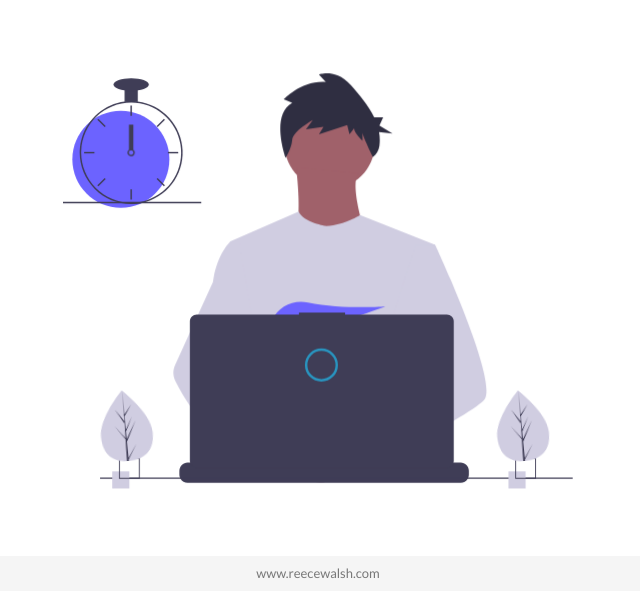
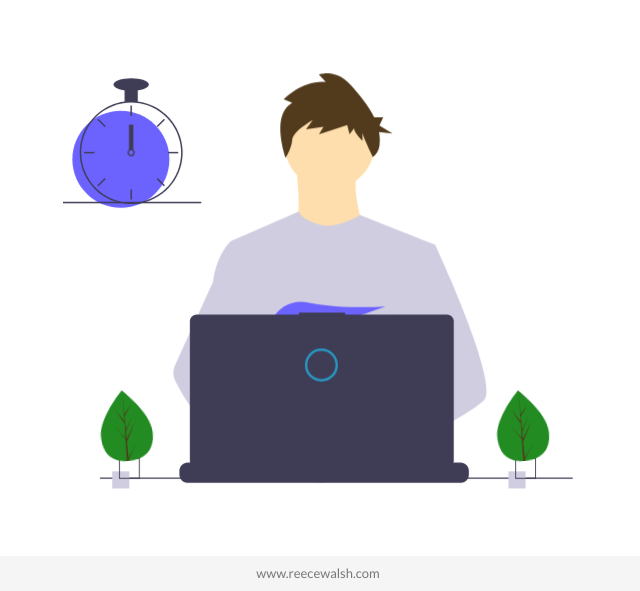
Before and after one commit to reeceawalsh/reece-walsh, a plain HTML site: page index.html in a window 1280 px wide. Shown: the part 209-800 px from the top of the page, without its empty margins (322-962 px from the left). Drawn offline with nearby package versions, Linux system fonts and the light colour scheme.

Commit message:
Updated colours

```diff
--- a/index.html
+++ b/index.html
@@ -44,12 +44,12 @@
                 <path
                   id="Vector"
                   d="M435.922 191.941C476.534 191.941 509.458 159.018 509.458 118.405C509.458 77.7923 476.534 44.869 435.922 44.869C395.309 44.869 362.385 77.7923 362.385 118.405C362.385 159.018 395.309 191.941 435.922 191.941Z"
-                  fill="#A0616A"
+                  fill="#FFDEAD"
                 />
                 <path
                   id="Vector_2"
                   d="M381.036 155.173C381.036 155.173 394.891 259.616 373.576 271.339C352.261 283.062 500.399 284.128 500.399 284.128C500.399 284.128 467.361 193.54 482.281 165.831L381.036 155.173Z"
-                  fill="#A0616A"
+                  fill="#FFDEAD"
                 />
                 <path
                   id="Vector_3"
@@ -59,7 +59,7 @@
                 <path
                   id="Vector_4"
                   d="M374.746 48.8468L360.997 43.3423C360.997 43.3423 389.746 11.6915 429.744 14.4439L418.494 2.05865C418.494 2.05865 445.993 -8.95021 470.992 19.9482C484.134 35.1394 499.339 52.996 508.817 73.1112H523.542L517.396 86.643L538.906 100.175L516.828 97.7442C518.144 105.154 518.346 112.719 517.428 120.189C516.48 127.661 512.667 134.473 506.793 139.187C506.793 139.187 489.741 103.891 489.741 98.387V112.148C489.741 112.148 475.992 99.7631 475.992 91.5065L468.492 101.139L464.742 86.0019L418.494 101.139L425.994 88.7543L397.245 92.8826L408.495 77.7452C408.495 77.7452 375.997 95.6348 374.746 110.772C373.497 125.909 363.984 140.253 363.984 140.253C363.984 140.253 338.498 69.4885 374.746 48.8468Z"
-                  fill="#2F2E41"
+                  fill="#513B1C"
                 />
                 <g id="rightHand">
                   <path
@@ -209,24 +209,24 @@
                 <path
                   id="Vector_32"
                   d="M150.594 599.754C151.527 631.704 132.859 643.413 109.43 644.097C108.886 644.113 108.345 644.123 107.805 644.126C106.719 644.135 105.643 644.117 104.577 644.072C83.3891 643.193 66.6173 631.945 65.7495 602.232C64.8515 571.482 103.018 531.529 105.882 528.574L105.887 528.571C105.996 528.458 106.052 528.402 106.052 528.402C106.052 528.402 149.661 567.807 150.594 599.754Z"
-                  fill="#D0CDE1"
+                  fill="#228B22"
                 />
                 <path
                   id="Vector_33"
                   d="M107.744 639.255L122.626 617.124L107.774 641.636L107.805 644.126C106.719 644.135 105.643 644.117 104.577 644.072L105.316 612.06L105.295 611.813L105.323 611.766L105.393 608.741L89.0953 585.078L105.374 606.477L105.432 607.116L105.989 582.93L91.9123 558.397L106.029 578.681L105.882 528.574L105.882 528.407L105.887 528.571L106.822 568.062L119.651 552.021L106.864 571.464L107.144 593.098L118.949 571.984L107.187 596.279L107.343 608.309L124.512 578.897L107.395 612.505L107.744 639.255Z"
-                  fill="#3F3D56"
+                  fill="#513B1C"
                 />
               </g>
               <g id="righTree">
                 <path
                   id="Vector_34"
                   d="M798.594 599.754C799.527 631.704 780.859 643.413 757.43 644.097C756.886 644.113 756.345 644.123 755.805 644.126C754.719 644.135 753.643 644.117 752.577 644.072C731.389 643.193 714.617 631.945 713.75 602.232C712.852 571.482 751.018 531.529 753.882 528.574L753.887 528.571C753.996 528.458 754.052 528.402 754.052 528.402C754.052 528.402 797.661 567.807 798.594 599.754Z"
-                  fill="#D0CDE1"
+                  fill="#228B22"
                 />
                 <path
                   id="Vector_35"
                   d="M755.744 639.255L770.626 617.124L755.774 641.636L755.805 644.126C754.719 644.135 753.643 644.117 752.577 644.072L753.316 612.06L753.295 611.813L753.323 611.766L753.393 608.741L737.095 585.078L753.374 606.477L753.432 607.116L753.989 582.93L739.912 558.397L754.029 578.681L753.882 528.574L753.882 528.407L753.887 528.571L754.822 568.062L767.651 552.021L754.864 571.464L755.144 593.098L766.949 571.984L755.187 596.279L755.343 608.309L772.512 578.897L755.395 612.505L755.744 639.255Z"
-                  fill="#3F3D56"
+                  fill="#513B1C"
                 />
               </g>
               <g id="pc-circle">
@@ -245,7 +245,6 @@
           </svg>
         </div>
       </div>
-
     </div>
       <footer class="footer">
         <div class="container text-center">
```
Also changed, not shown: undraw_dev_productivity_umsq 1 .svg (deleted).
